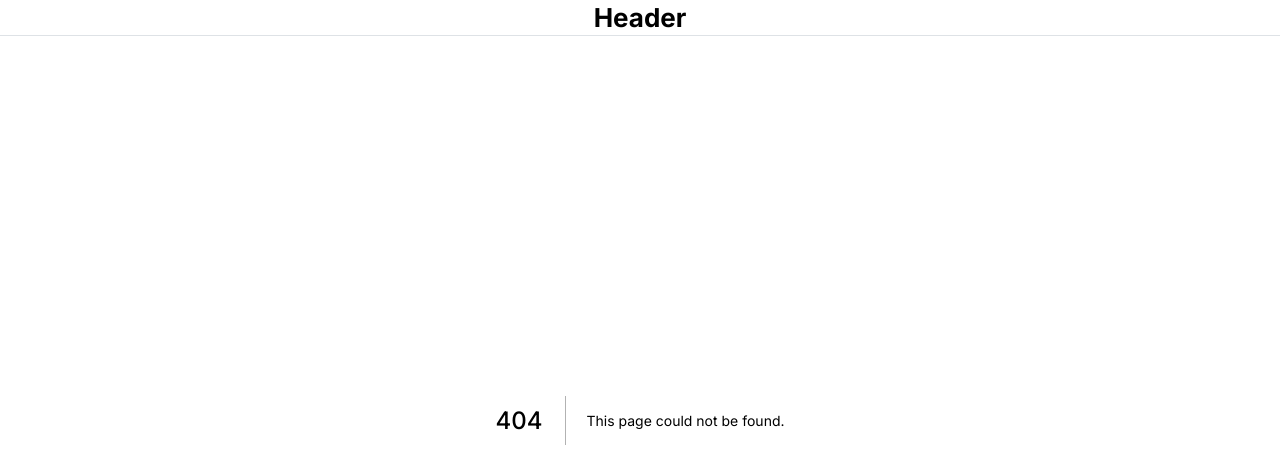
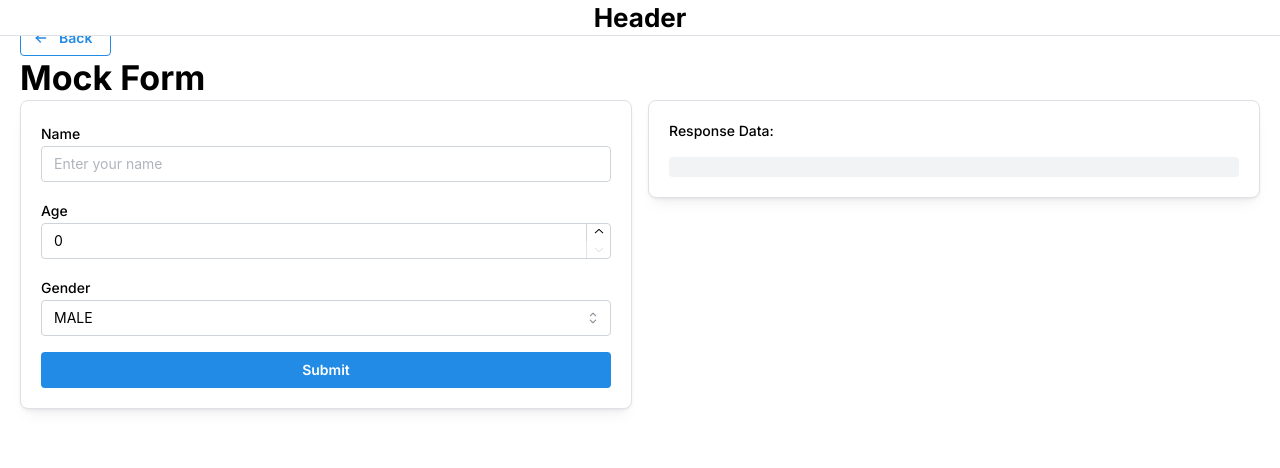
Before and after one commit to algorithmio/frontend-boilerplate-next, a Next.js app: page /mock-form in a window 1280 px wide. Before the commit this address had no page. Shown: the top 468 px of the page. Built offline with nearby package versions, Linux system fonts and the light colour scheme.

Commit message:
Create page: mock form page that calls HTTPBin post API upon form submission.

```diff
--- a/package.json
+++ b/package.json
@@ -10,12 +10,14 @@
   },
   "dependencies": {
     "@mantine/core": "^7.15.1",
+    "@mantine/form": "^7.15.1",
     "@tabler/icons-react": "^3.26.0",
     "@tanstack/react-query": "^5.62.8",
     "axios": "^1.7.9",
     "next": "15.1.2",
     "react": "^19.0.0",
     "react-dom": "^19.0.0",
+    "yup": "^1.6.1",
     "zustand": "^5.0.2"
   }
 }
--- /dev/null
+++ b/src/app/mock-form/page.js
@@ -0,0 +1,104 @@
+"use client";
+
+import { useMockMutation } from "@/hooks/useMockMutation";
+import { useForm, yupResolver } from "@mantine/form";
+import { mockFormSchema } from "@/schema/mockFormSchema";
+import {
+  Grid,
+  Card,
+  Text,
+  Title,
+  Button,
+  TextInput,
+  NumberInput,
+  Select,
+  Flex,
+  Box,
+  Stack,
+  Code,
+} from "@mantine/core";
+import { mockFormInitialValues } from "@/constants/mockFormConstants";
+import { useRouter } from "next/navigation";
+import { IconArrowLeft } from "@tabler/icons-react";
+
+export default function MockFormPage() {
+  const router = useRouter();
+  const form = useForm({
+    initialValues: mockFormInitialValues,
+    validate: yupResolver(mockFormSchema),
+  });
+  const { mutate, isPending, isError, isSuccess, data } = useMockMutation();
+
+  const handleSubmit = (values) => {
+    mutate(values);
+  };
+
+  return (
+    <>
+      <Button
+        w="fit-content"
+        variant="outline"
+        leftSection={<IconArrowLeft size={16} />}
+        onClick={() => router.push("/")}
+      >
+        Back
+      </Button>
+      <Title order={1}>Mock Form</Title>
+      <Flex direction="row" gap="md">
+        <Box w="50%">
+          <Card shadow="sm" padding="lg" radius="md" withBorder>
+            <form onSubmit={form.onSubmit(handleSubmit)}>
+              <Stack gap="md">
+                <TextInput
+                  label="Name"
+                  placeholder="Enter your name"
+                  {...form.getInputProps("name")}
+                />
+                <NumberInput
+                  label="Age"
+                  placeholder="Enter your age"
+                  min={0}
+                  max={120}
+                  {...form.getInputProps("age")}
+                />
+                <Select
+                  label="Gender"
+                  placeholder="Select your gender"
+                  data={["MALE", "FEMALE"]}
+                  {...form.getInputProps("gender")}
+                />
+
+                <Button
+                  type="submit"
+                  disabled={isPending}
+                  loading={isPending}
+                  fullWidth
+                >
+                  {isPending ? "Submitting..." : "Submit"}
+                </Button>
+              </Stack>
+            </form>
+            {isSuccess && (
+              <Text c="green" mt="md" ta="center" fw={500}>
+                Form submitted successfully
+              </Text>
+            )}
+            {isError && (
+              <Text c="red" mt="md" ta="center" fw={500}>
+                Error submitting form
+              </Text>
+            )}
+          </Card>
+        </Box>
+        <Box w="50%">
+          <Card w="100%" shadow="sm" padding="lg" radius="md" withBorder>
+            <Text size="sm" fw={500} mb="md">
+              Response Data:
+            </Text>
+            <Code block>{JSON.stringify(data, null, 2)}</Code>
+          </Card>
+        </Box>
+      </Flex>
+    </>
+  );
+}
--- /dev/null
+++ b/src/constants/mockFormConstants.js
@@ -0,0 +1,5 @@
+export const mockFormInitialValues = {
+  name: "",
+  age: 0,
+  gender: "MALE",
+};
--- /dev/null
+++ b/src/schema/mockFormSchema.js
@@ -0,0 +1,7 @@
+import * as Yup from "yup";
+
+export const mockFormSchema = Yup.object().shape({
+  name: Yup.string().required("Name is required"),
+  age: Yup.number().positive().required("Age is required"),
+  gender: Yup.string().required("Gender is required").oneOf(["MALE", "FEMALE"]),
+});
--- /dev/null
+++ b/src/services/mockFormService.js
@@ -0,0 +1,6 @@
+import { apiClient } from "./api/apiClient";
+
+export const postMockForm = async (data) => {
+  const response = await apiClient.post("https://httpbin.org/post", data);
+  return response.data;
+};
```
Also changed, not shown: 1 other file (tests, documents, lock files or other folders).
